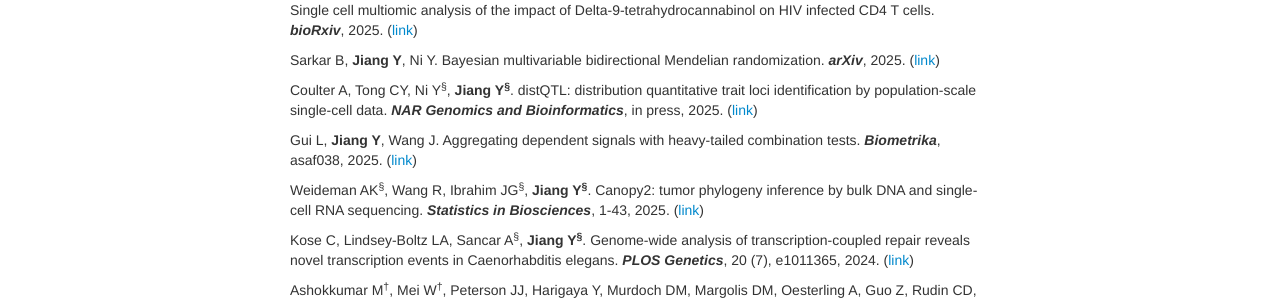
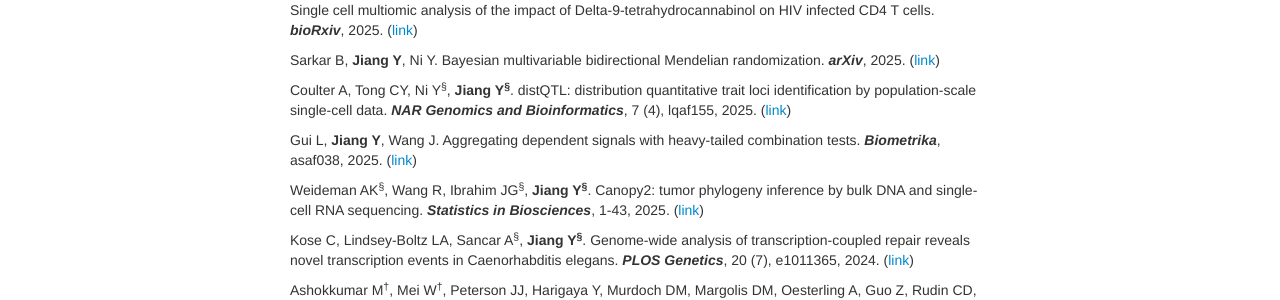
Before and after one commit to yuchaojiang/yuchaojiang.github.io, a Jekyll site: the page built from pages/pubs.md, in a window 1280 px wide. Shown: the part 282-582 px from the top of the page. Built offline with Jekyll 4.4.1, drawn with Linux system fonts in a browser that asks for light colours.

Commit message:
Update pubs.md

```diff
--- a/pages/pubs.md
+++ b/pages/pubs.md
@@ -14,7 +14,7 @@ Ashokkumar M<sup>&dagger;</sup>, Ge RY<sup>&dagger;</sup>, Cooper-Volkheimer A,
 
 Sarkar B, **Jiang Y**, Ni Y. Bayesian multivariable bidirectional Mendelian randomization. ***arXiv***, 2025. ([link](https://arxiv.org/abs/2510.09991))
 
-Coulter A, Tong CY, Ni Y<sup>&sect;</sup>, **Jiang Y<sup>&sect;</sup>**. distQTL: distribution quantitative trait loci identification by population-scale single-cell data. ***NAR Genomics and Bioinformatics***, in press, 2025. ([link](https://www.biorxiv.org/content/10.1101/2025.04.04.647121v2))
+Coulter A, Tong CY, Ni Y<sup>&sect;</sup>, **Jiang Y<sup>&sect;</sup>**. distQTL: distribution quantitative trait loci identification by population-scale single-cell data. ***NAR Genomics and Bioinformatics***, 7 (4), lqaf155, 2025. ([link](https://doi.org/10.1093/nargab/lqaf155))
 
 Gui L, **Jiang Y**, Wang J. Aggregating dependent signals with heavy-tailed combination tests. ***Biometrika***, asaf038, 2025. ([link](https://academic.oup.com/biomet/advance-article/doi/10.1093/biomet/asaf038/8153900?utm_source=authortollfreelink&utm_campaign=biomet&utm_medium=email&guestAccessKey=1956b79e-6421-46f7-a5b0-e07d93e17090))
 
```
